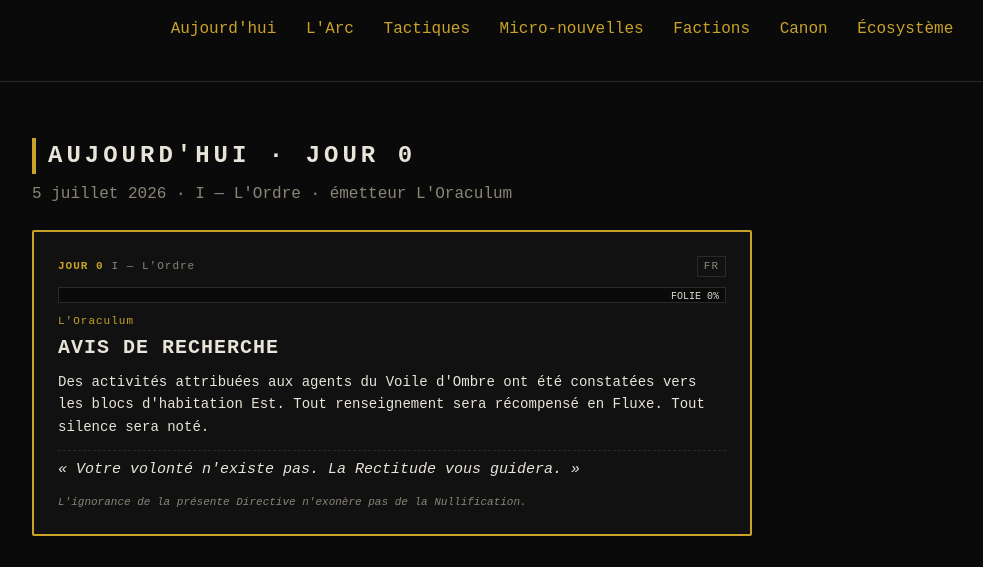
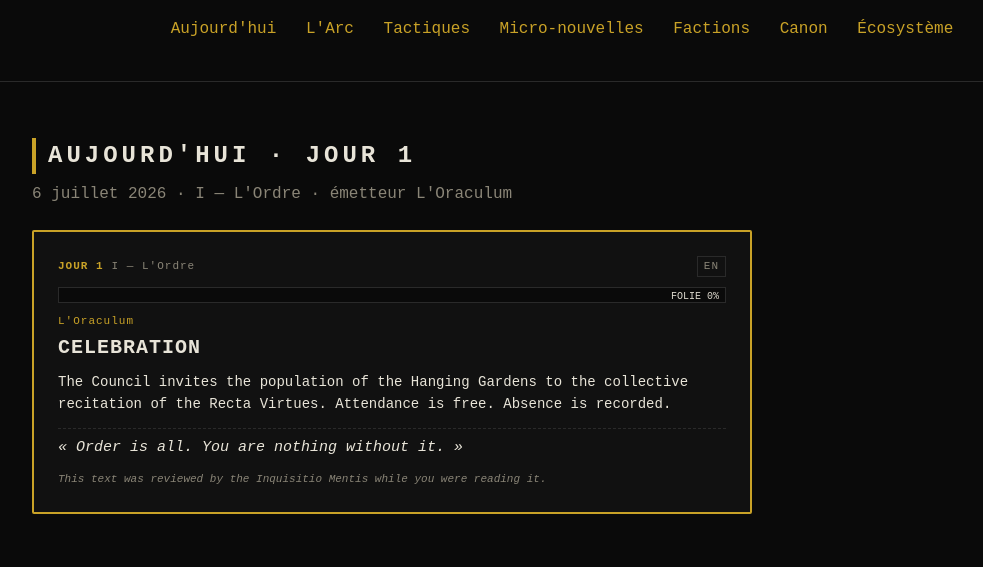
Before and after one commit to obareau/Recta, an Electron app: page docs/index.html in a window 1200 px wide. Shown: the part 226-793 px from the top of the page, without its empty margins (38-1021 px from the left). Drawn offline with Linux system fonts and the light colour scheme.

Commit message:
site: mise à jour du jour (2026-07-06) [auto]

```diff
--- a/docs/index.html
+++ b/docs/index.html
@@ -91,23 +91,23 @@ footer .ggr{max-width:560px;margin:0 auto 12px;font-style:italic}
 </header>
 <main class="wrap">
   <section id="today">
-    <h2>AUJOURD'HUI · JOUR 0</h2>
-    <p class="lede">5 juillet 2026 · I — L'Ordre · émetteur L'Oraculum</p>
+    <h2>AUJOURD'HUI · JOUR 1</h2>
+    <p class="lede">6 juillet 2026 · I — L'Ordre · émetteur L'Oraculum</p>
     <article class="beat today">
       <header>
-        <span class="day">JOUR 0</span>
+        <span class="day">JOUR 1</span>
         <span class="act">I — L'Ordre</span>
-        <span class="lang">FR</span>
+        <span class="lang">EN</span>
       </header>
       <div class="madness" title="folie 0%">
         <div class="bar" style="width:0%"></div>
         <span class="pct">FOLIE 0%</span>
       </div>
       <div class="emitter">L'Oraculum</div>
-      <h3>AVIS DE RECHERCHE</h3>
-      <p class="full">Des activités attribuées aux agents du Voile d'Ombre ont été constatées vers les blocs d'habitation Est. Tout renseignement sera récompensé en Fluxe. Tout silence sera noté.</p>
-      <div class="devise">« Votre volonté n'existe pas. La Rectitude vous guidera. »</div>
-      <div class="mention">L'ignorance de la présente Directive n'exonère pas de la Nullification.</div>
+      <h3>CELEBRATION</h3>
+      <p class="full">The Council invites the population of the Hanging Gardens to the collective recitation of the Recta Virtues. Attendance is free. Absence is recorded.</p>
+      <div class="devise">« Order is all. You are nothing without it. »</div>
+      <div class="mention">This text was reviewed by the Inquisitio Mentis while you were reading it.</div>
     </article>
   </section>
   <section id="arc"><h2>L'ARC — 100 JOURS</h2>
@@ -429,11 +429,11 @@ footer .ggr{max-width:560px;margin:0 auto 12px;font-style:italic}
     </div></section>
   <section id="canon"><h2>CANON · L'ATLAS</h2>
     <p class="lede">Le feuilleton est ancré dans l'Atlas ROBOTARIIS —
-    112 entités, 420 relations, 38 factions.
+    112 entités, 421 relations, 38 factions.
     Ce que Recta raconte, l'Atlas le cartographie.</p>
     <div class="nodes"><article class="node">
       <h3>Conseil des Gouvernances Unies (C.G.U.)</h3>
-      <div class="rel"><span class="al">6 alliés</span> · <span class="en">10 ennemis</span> · 14 membres</div>
+      <div class="rel"><span class="al">6 alliés</span> · <span class="en">11 ennemis</span> · 14 membres</div>
     </article>
 <article class="node">
       <h3>Renégats</h3>
@@ -465,7 +465,7 @@ footer .ggr{max-width:560px;margin:0 auto 12px;font-style:italic}
     </article></div>
     <h3 class="sub">Lignes de tension</h3>
     <ul class="tensions"><li><span class="who">Renégats</span> — tension 8 (8↔9)</li>
-<li><span class="who">Conseil des Gouvernances Unies (C.G.U.)</span> — tension 6 (6↔10)</li>
+<li><span class="who">Conseil des Gouvernances Unies (C.G.U.)</span> — tension 6 (6↔11)</li>
 <li><span class="who">Nova 7</span> — tension 6 (6↔6)</li>
 <li><span class="who">Briseurs de Conscience</span> — tension 4 (4↔6)</li>
 <li><span class="who">Division Dark Umbrae</span> — tension 3 (3↔6)</li>
@@ -483,7 +483,7 @@ footer .ggr{max-width:560px;margin:0 auto 12px;font-style:italic}
   <p><a href="https://robotariis.com" style="color:var(--acc);text-decoration:none">robotariis.com</a> ·
      <a href="https://bsky.app/profile/robotariis.bsky.social" style="color:var(--acc);text-decoration:none">@robotariis.bsky.social</a> ·
      <a href="https://mastodon.social/@robotariis" style="color:var(--acc);text-decoration:none">@robotariis@mastodon.social</a></p>
-  <p>Généré le 2026-07-04 22:30 · tout est algorithmique</p>
+  <p>Généré le 2026-07-05 22:34 · tout est algorithmique</p>
 </footer>
 </body>
 </html>
```
